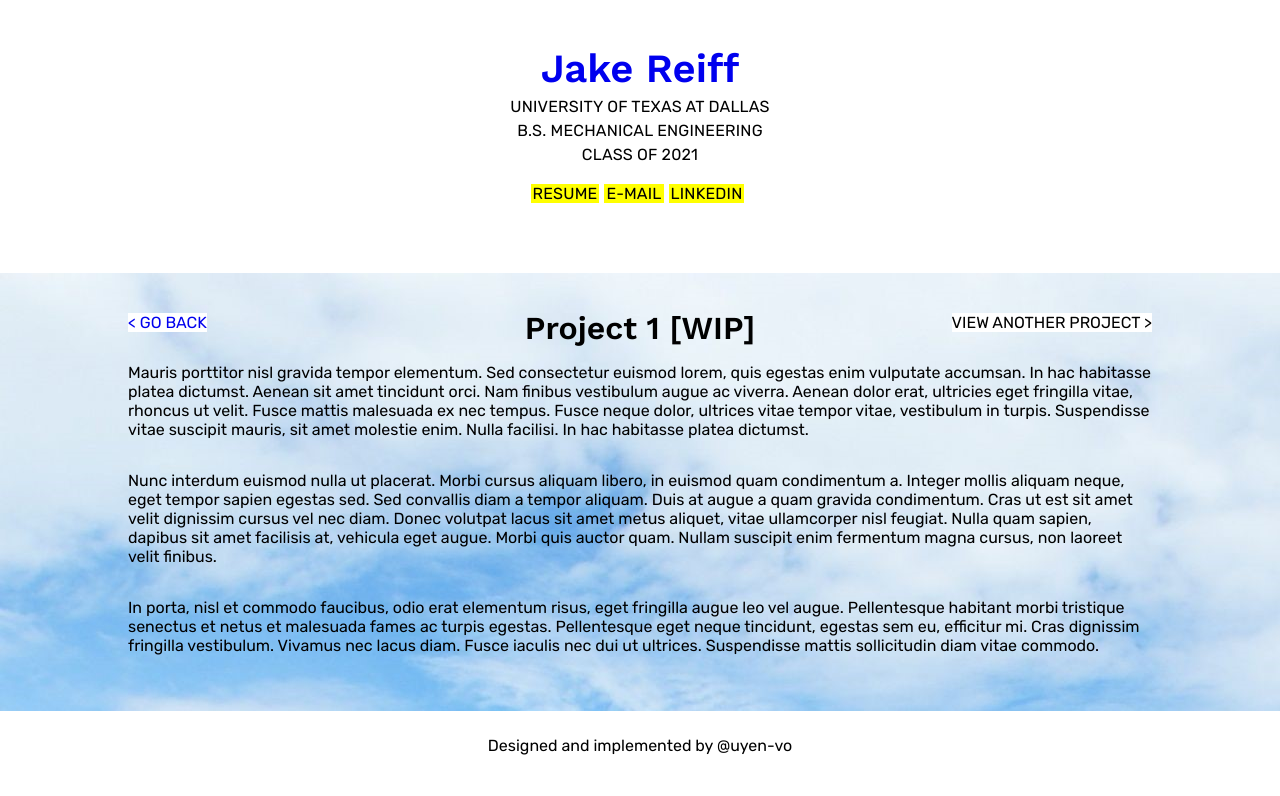
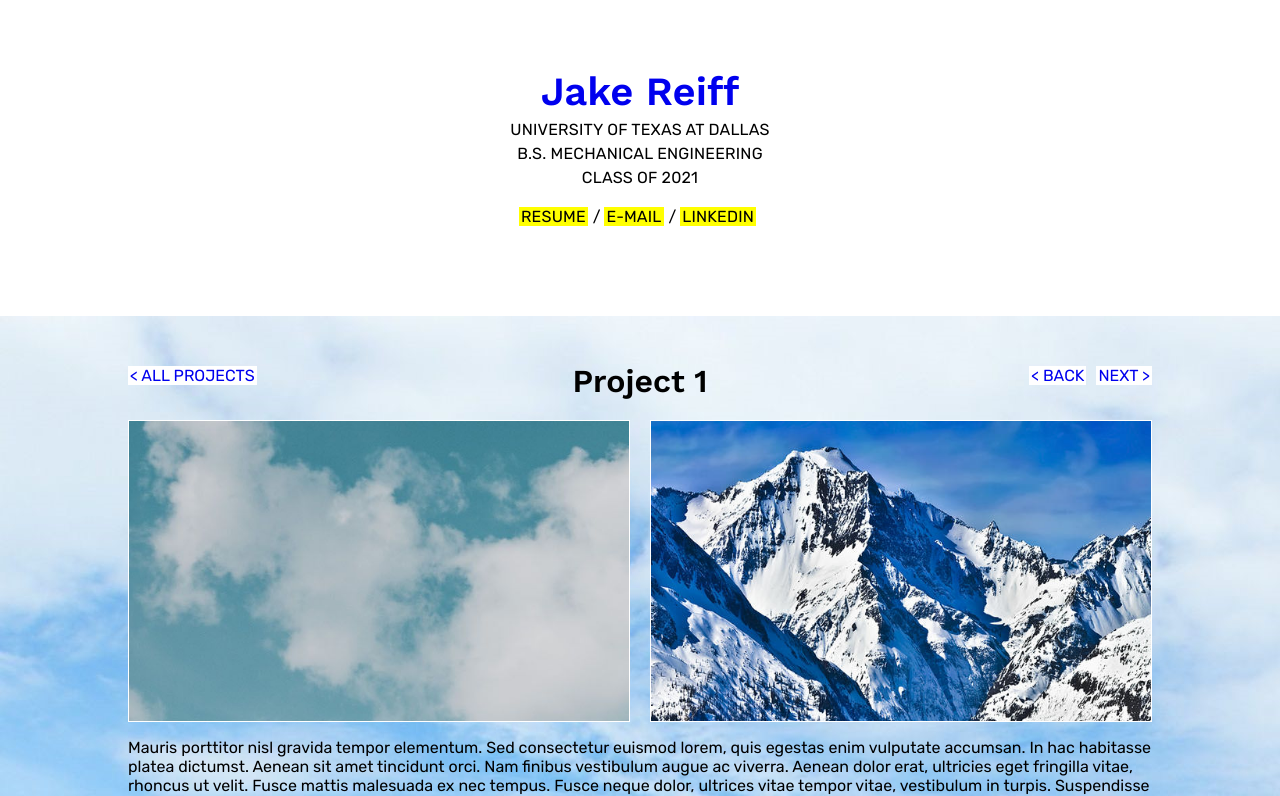
Before and after one commit to uyen-vo/jake-portfolio, an Angular app: page /project-1 in a window 1280 px wide. Shown: the top 796 px of the page. Built offline with nearby package versions, Linux system fonts and the light colour scheme.

Commit message:
wrapping up styling

```diff
--- a/src/app/home/home.component.html
+++ b/src/app/home/home.component.html
@@ -13,8 +13,10 @@
       <p><span>B.S. Mechanical Engineering</span></p>
       <p><span>Class of 2021</span></p>
       <div class="contact">
-        <span><a>Resume</a></span>
-        <span><a>E-mail</a></span>
+        <span><a>Resume</a></span>/
+        <!-- &#8226; -->
+        <span><a>E-mail</a></span>/
+        <!-- &#8226; -->
         <span><a>LinkedIn</a></span>
       </div>
 
@@ -49,7 +51,7 @@
   <!-- </div> -->
 
   <footer>
-    Designed and implemented by @uyen-vo
+    Design and implementation by @uyen-vo
     <!-- <ul>
       <li><img src="../../assets/social-email.svg"/></li>
       <li><img src="../../assets/social-linkedin.svg"/></li>
--- a/src/app/home/home.component.scss
+++ b/src/app/home/home.component.scss
@@ -60,8 +60,8 @@ header {
   // border: 1px solid red;
   text-align: center;
   min-width: 280px;
-  padding: 50px 0px;
-  padding-top: 45px;
+  padding: 70px 0px;
+  padding-top: 68px;
   // margin-right: 30px;
   // flex: 1;
 
@@ -119,7 +119,8 @@ header {
     }
 
     &:hover {
-      color: #647f87;
+      // color: #647f87;
+      color: gray;
     }
   }
 }
@@ -128,7 +129,7 @@ header {
   flex: 1;
   // width: 100%;
   margin: 0 auto;
-  padding: 40px 10%;
+  padding: 50px 10%;
   background-color: lightgray;
   background-image: url('../../assets/bg.jpg');
   // filter: saturate(0);
@@ -163,7 +164,7 @@ header {
 }
 
 footer {
-  padding: 25px 0;
+  padding: 50px 0;
   text-align: center;
   background-color: white;
 }
--- a/src/app/project-detail/project-detail.component.html
+++ b/src/app/project-detail/project-detail.component.html
@@ -1,8 +1,11 @@
 <div class="detail-wrapper" *ngIf="project">
   <div class="title">
-    <div><span><a routerLink="/">< Go back</a></span></div>
+    <div><span><a routerLink="/">< All projects</a></span></div>
     <h1>{{project.title}}</h1>
-    <div><span>View another project ></span></div>
+    <div>
+      <span><a [routerLink]="['/' + project.back]">< Back</a></span>
+      <span><a [routerLink]="['/' + project.next]">Next ></a></span>
+    </div>
   </div>
   <div class="prev-images">
     <div *ngFor="let img of project.images" class="img-container">
--- a/src/app/project-detail/project-detail.component.scss
+++ b/src/app/project-detail/project-detail.component.scss
@@ -11,16 +11,21 @@
   margin: -10px;
   .img-container {
     flex: 1;
-    display: block;
     border: 1px solid white;
     margin: 10px;
     height: 300px;
 
     overflow: hidden;
     img {
-      // display: block;
-      // width: 20%l
-      max-width:100%;
+      display: block;
+      width: 100%;
+      height: 100%;
+      object-fit: cover;
+      overflow: hidden;
+      transition: .2s ease-in filter;
+
+      // max-height: 100%;
+      // max-width:100%;
     }
   }
 }
@@ -36,12 +41,17 @@
 
   div:last-child {
     text-align: right;
+
+    span:first-child {
+      margin-right: 10px;
+    }
   }
 
   span {
     text-transform: uppercase;
     background-color: white;
     cursor: pointer;
+    padding: 0 2px;
 
     a {
       text-decoration: none;
--- a/src/app/project-item/project-item.component.html
+++ b/src/app/project-item/project-item.component.html
@@ -2,7 +2,7 @@
   <div class="img-container"><img [src]="project.preview"/></div>
 
   <div class="headline">
-    <h1>{{project.title}}</h1>
+    <h1>{{project.title}} <span *ngIf="project.wip">[WIP]</span></h1>
     <p>
       <span *ngFor="let t of project.topics">{{t}}</span>
     </p>
--- a/src/assets/projects.json
+++ b/src/assets/projects.json
@@ -1,13 +1,18 @@
 [{
   "url": "project-1",
-  "title": "Project 1 [WIP]",
+  "next": "project-2",
+  "back": "project-4",
+  "wip": "true",
+  "title": "Project 1",
   "topics": ["material design"],
   "description": "This is my description.",
   "preview": "../assets/temp.jpg",
-  "images": []
+  "images": ["../assets/temp-sky.jpg", "../assets/temp.jpg"]
 },
 {
   "url": "project-2",
+  "next": "project-3",
+  "back": "project-1",
   "title": "Project 2",
   "topics": ["topic 1", "topic 2"],
   "description": "Lorem ipsum dolor sit amet, consectetur adipiscing elit, sed do eiusmod tempor incididunt ut labore et dolore magna aliqua. Ut enim ad minim veniam, quis nostrud exercitation ullamco laboris nisi ut aliquip ex ea commodo consequat.",
@@ -16,6 +21,8 @@
 },
 {
   "url": "project-3",
+  "next": "project-4",
+  "back": "project-2",
   "title": "Project 3",
   "topics": ["something", "something"],
   "description": "This is my description.",
@@ -24,6 +31,8 @@
 },
 {
   "url": "project-4",
+  "next": "project-1",
+  "back": "project-3",
   "title": "Project 4",
   "topics": ["nanotechnology", "butt"],
   "description": "Lorem ipsum dolor sit amet, consectetur adipiscing elit, sed do eiusmod tempor incididunt ut labore et dolore magna aliqua. Ut enim ad minim veniam, quis nostrud exercitation ullamco laboris nisi ut aliquip ex ea commodo consequat.",
```
